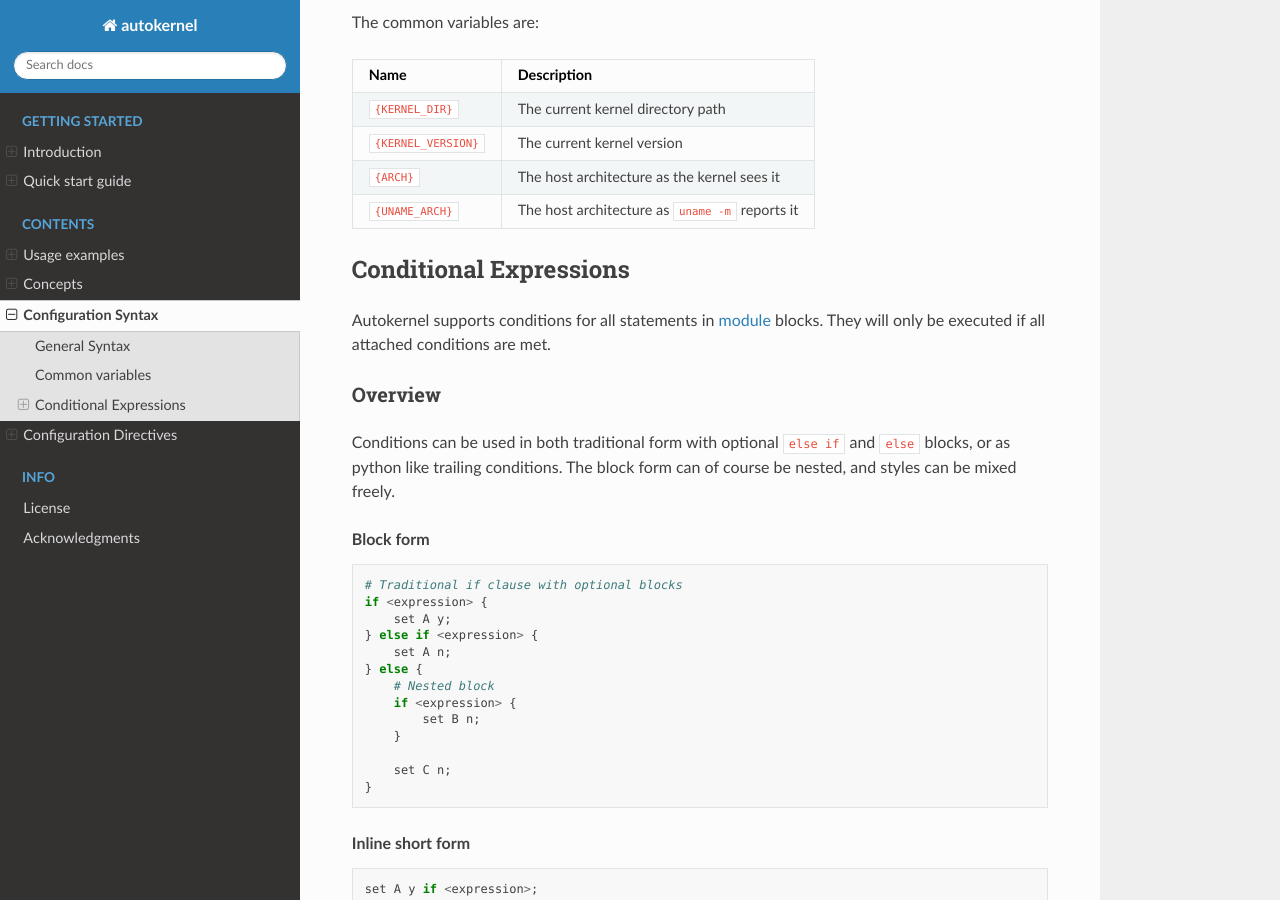
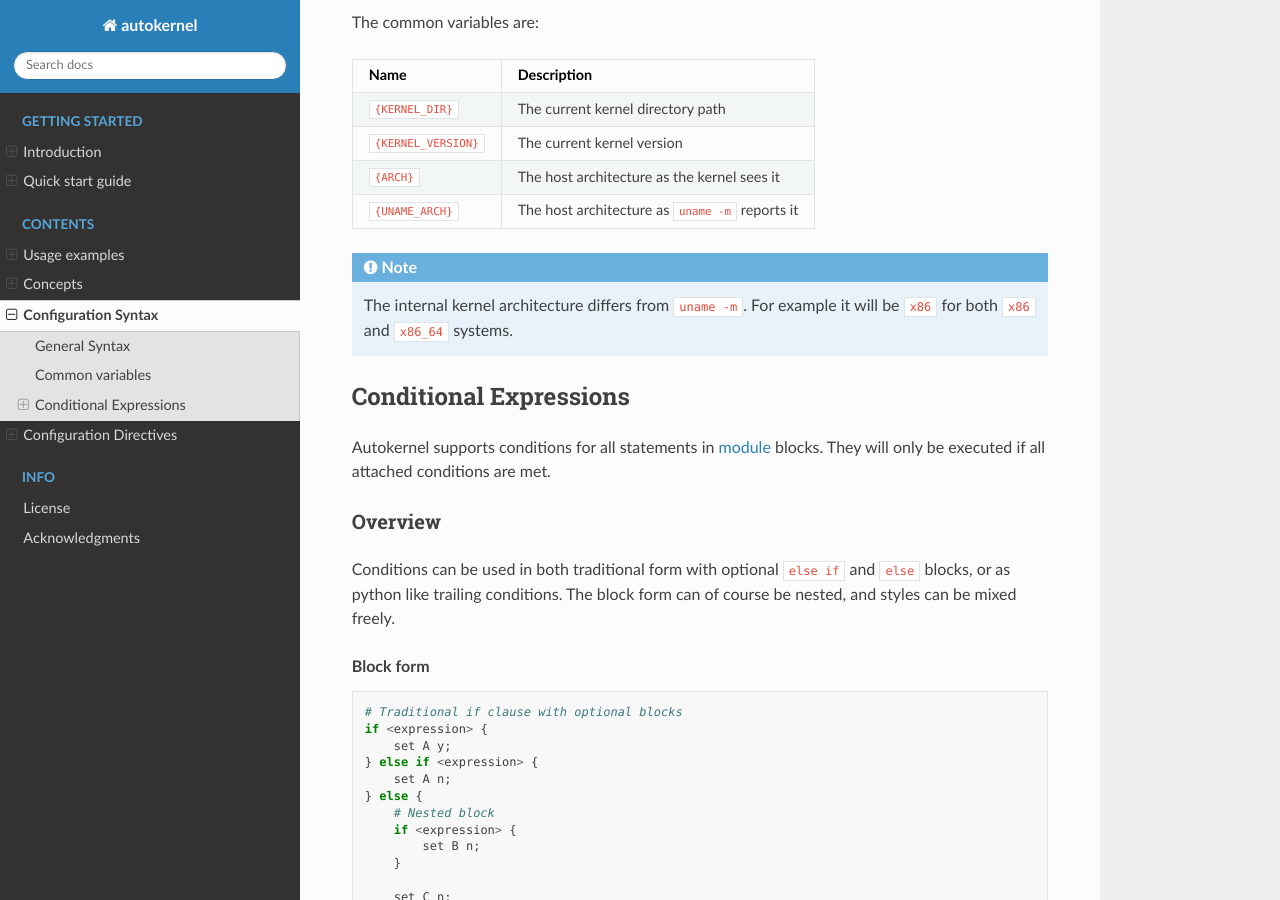
Before and after one commit to oddlama/autokernel, a Sphinx documentation site: the page built from docs/configuration/syntax.rst, in a window 1280 px wide and 900 px high, scrolled down 2096 px. Built offline with Sphinx 7.4.7 and the Read the Docs theme 2.0.0, drawn with Linux system fonts in a browser that asks for light colours; some of the changed text lies outside the part shown.

Commit message:
Move note location

```diff
--- a/docs/conf.py
+++ b/docs/conf.py
@@ -66,6 +66,8 @@ if on_rtd:
 # so a file named "default.css" will overwrite the builtin "default.css".
 html_static_path = ['_static']
 
+# Force usage of our theme_options
+html_style = None
 html_theme = 'sphinx_rtd_theme'
 html_theme_path = [sphinx_rtd_theme.get_html_theme_path()]
 
--- a/docs/configuration/syntax.rst
+++ b/docs/configuration/syntax.rst
@@ -112,6 +112,11 @@ Name                 Description
 ``{ARCH}``           The host architecture as the kernel sees it
 ``{UNAME_ARCH}``     The host architecture as ``uname -m`` reports it
 ==================== ================================================
+
+.. note::
+
+    The internal kernel architecture differs from ``uname -m``. For example
+    it will be ``x86`` for both ``x86`` and ``x86_64`` systems.
 
 .. _conditions:
 
```
Also changed, not shown: other parts of docs/configuration/syntax.rst (+0 -5 lines).
